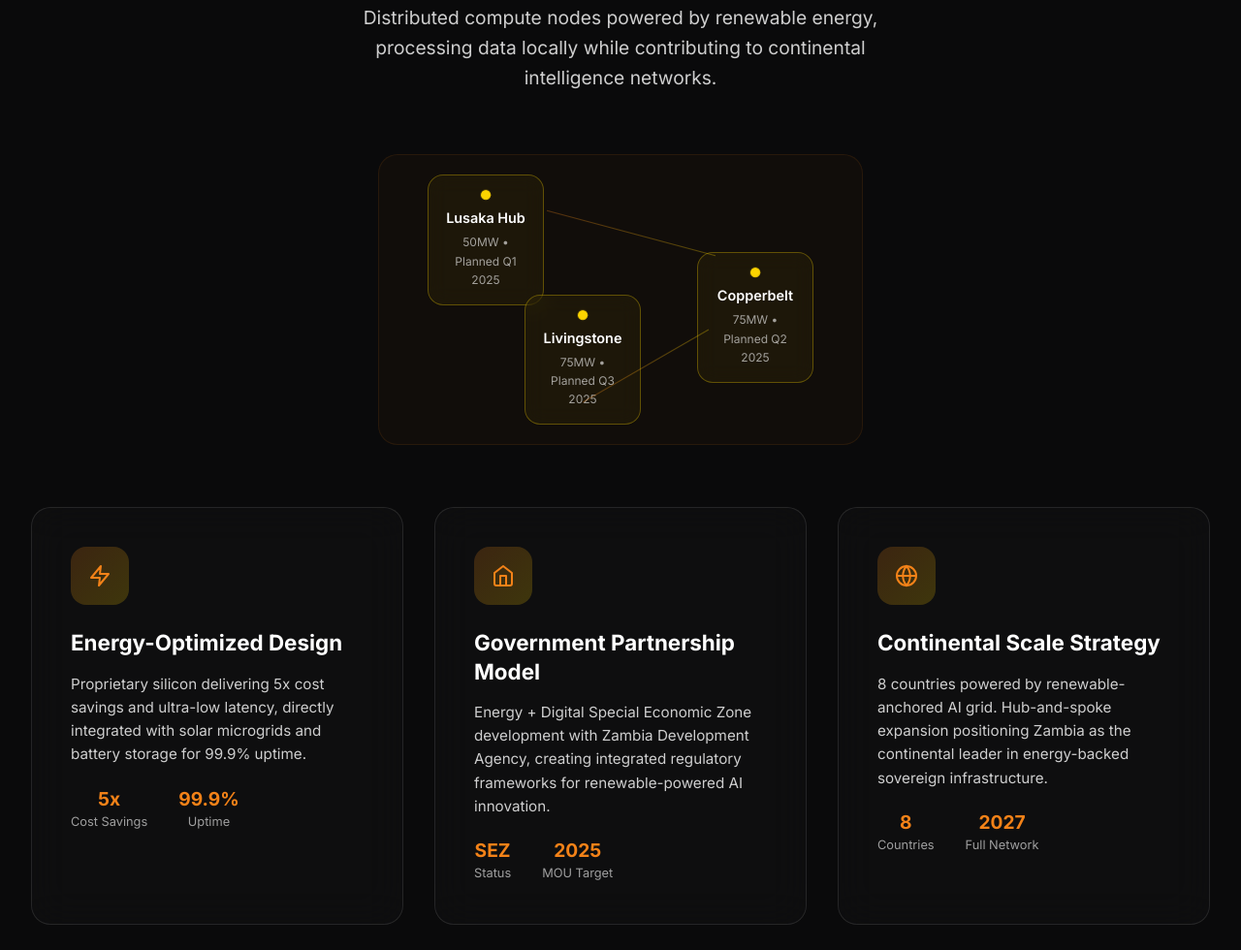
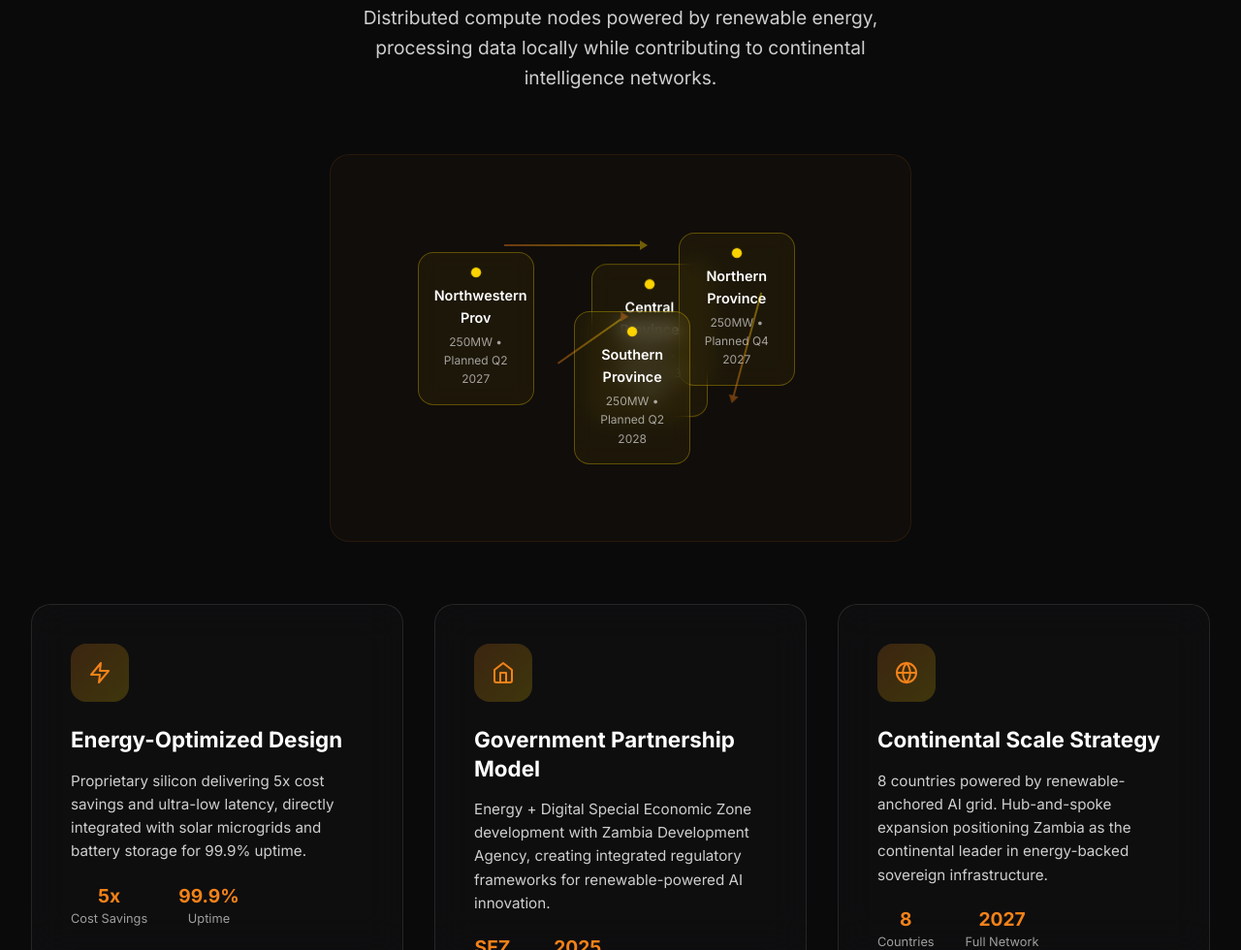
Before and after one commit to Mabspro/CopperCloud.ai, a website: page index.html in a window 1280 px wide. Shown: the part 1735-2715 px from the top of the page at 97% size. Drawn offline with Linux system fonts and the light colour scheme.

Commit message:
Add interactive provincial infrastructure map with deployment sequence
INTERACTIVE FEATURES:
✅ Directional arrows showing deployment sequence
   • Phase 1: Central Province (Q3 2026) - foundation
   • Phase 2: Northwestern Province (Q2 2027) via Central
   • Phase 3: Northern Province (Q4 2027) via Northwestern
   • Phase 4: Southern Province (Q2 2028) via Northern

✅ Enhanced hover interactivity
   • Province cards lift and scale on hover
   • Glow effects highlight active province
   • Connected arrows illuminate on hover
   • Pulse animation intensifies on hover

✅ Visual deployment flow
   • Copper-to-gold gradient arrows
   • Sequential expansion visualization
   • Geographic positioning based on Zambia map

USER EXPERIENCE:
- Hover over any province to see connections
- Visual storytelling of rollout strategy
- Interactive exploration of infrastructure plan
- Professional, engaging presentation

Total: 1,000MW across 4 provinces (2026-2028)

```diff
--- a/index.html
+++ b/index.html
@@ -132,29 +132,37 @@
 
             <div class="infrastructure-visual">
                 <div class="grid-visualization">
-                    <div class="grid-node planned" data-location="Lusaka">
+                    <div class="grid-node planned" data-location="Central">
                         <div class="node-pulse"></div>
                         <div class="node-info">
-                            <h4>Lusaka Hub</h4>
-                            <p>50MW • Planned Q1 2025</p>
+                            <h4>Central Province</h4>
+                            <p>250MW • Planned Q3 2026</p>
                         </div>
                     </div>
-                    <div class="grid-node planned" data-location="Copperbelt">
+                    <div class="grid-node planned" data-location="Northwestern">
                         <div class="node-pulse"></div>
                         <div class="node-info">
-                            <h4>Copperbelt</h4>
-                            <p>75MW • Planned Q2 2025</p>
+                            <h4>Northwestern Prov</h4>
+                            <p>250MW • Planned Q2 2027</p>
                         </div>
                     </div>
-                    <div class="grid-node planned" data-location="Livingstone">
+                    <div class="grid-node planned" data-location="Northern">
                         <div class="node-pulse"></div>
                         <div class="node-info">
-                            <h4>Livingstone</h4>
-                            <p>75MW • Planned Q3 2025</p>
+                            <h4>Northern Province</h4>
+                            <p>250MW • Planned Q4 2027</p>
+                        </div>
+                    </div>
+                    <div class="grid-node planned" data-location="Southern">
+                        <div class="node-pulse"></div>
+                        <div class="node-info">
+                            <h4>Southern Province</h4>
+                            <p>250MW • Planned Q2 2028</p>
                         </div>
                     </div>
                     <div class="connection-line line-1"></div>
                     <div class="connection-line line-2"></div>
+                    <div class="connection-line line-3"></div>
                 </div>
             </div>
 
--- a/styles.css
+++ b/styles.css
@@ -604,8 +604,8 @@ body {
 
 .grid-visualization {
     position: relative;
-    width: 500px;
-    height: 300px;
+    width: 600px;
+    height: 400px;
     background: rgba(243, 130, 24, 0.03);
     border: 1px solid rgba(243, 130, 24, 0.1);
     border-radius: var(--border-radius-lg);
@@ -623,6 +623,24 @@ body {
     backdrop-filter: blur(10px);
     text-align: center;
     transition: all var(--transition-medium);
+    cursor: pointer;
+}
+
+.grid-node:hover {
+    transform: translateY(-5px) scale(1.05);
+    border-color: var(--copper-primary);
+    background: rgba(243, 130, 24, 0.15);
+    box-shadow: 0 10px 30px rgba(243, 130, 24, 0.3);
+    z-index: 10;
+}
+
+.grid-node:hover .node-pulse {
+    animation: nodePulseHover 1s infinite;
+}
+
+@keyframes nodePulseHover {
+    0%, 100% { opacity: 1; transform: scale(1.5); }
+    50% { opacity: 0.8; transform: scale(2); }
 }
 
 .grid-node.active {
@@ -635,19 +653,48 @@ body {
     background: rgba(255, 215, 0, 0.05);
 }
 
-.grid-node:nth-child(1) {
-    top: 20px;
-    left: 50px;
+/* Highlight connected arrows on hover */
+.grid-node:nth-child(1):hover ~ .line-1,
+.grid-node:nth-child(2):hover ~ .line-1 {
+    opacity: 1;
+    filter: drop-shadow(0 0 8px var(--copper-primary));
 }
 
-.grid-node:nth-child(2) {
-    top: 100px;
-    right: 50px;
+.grid-node:nth-child(2):hover ~ .line-2,
+.grid-node:nth-child(3):hover ~ .line-2 {
+    opacity: 1;
+    filter: drop-shadow(0 0 8px var(--gold));
 }
 
+.grid-node:nth-child(3):hover ~ .line-3,
+.grid-node:nth-child(4):hover ~ .line-3 {
+    opacity: 1;
+    filter: drop-shadow(0 0 8px var(--copper-primary));
+}
+
+/* Central Province (Lusaka) - Center-right */
+.grid-node:nth-child(1) {
+    top: 48%;
+    left: 55%;
+    transform: translate(-50%, -50%);
+}
+
+/* Northwestern Province - Upper left */
+.grid-node:nth-child(2) {
+    top: 25%;
+    left: 15%;
+}
+
+/* Northern Province - Upper center-right */
 .grid-node:nth-child(3) {
-    bottom: 20px;
-    left: 150px;
+    top: 20%;
+    left: 60%;
+}
+
+/* Southern Province - Lower center-left */
+.grid-node:nth-child(4) {
+    bottom: 20%;
+    left: 42%;
 }
 
 .node-pulse {
@@ -682,23 +729,74 @@ body {
 
 .connection-line {
     position: absolute;
-    height: 1px;
     background: linear-gradient(90deg, var(--copper-primary), var(--gold));
-    opacity: 0.3;
+    opacity: 0.4;
+    transition: opacity var(--transition-medium);
 }
 
+/* Arrow from Central to Northwestern (Phase 2) */
 .line-1 {
-    top: 80px;
-    left: 170px;
-    width: 180px;
+    top: 42%;
+    left: 220px;
+    width: 80px;
+    height: 2px;
+    transform: rotate(-35deg);
+    transform-origin: right center;
+}
+
+.line-1::after {
+    content: '';
+    position: absolute;
+    right: -8px;
+    top: -4px;
+    width: 0;
+    height: 0;
+    border-left: 8px solid var(--copper-primary);
+    border-top: 5px solid transparent;
+    border-bottom: 5px solid transparent;
+    transform: rotate(35deg);
+}
+
+/* Arrow from Northwestern to Northern (Phase 3 connection) */
+.line-2 {
+    top: 23%;
+    left: 30%;
+    width: 140px;
+    height: 2px;
+}
+
+.line-2::after {
+    content: '';
+    position: absolute;
+    right: -8px;
+    top: -4px;
+    width: 0;
+    height: 0;
+    border-left: 8px solid var(--gold);
+    border-top: 5px solid transparent;
+    border-bottom: 5px solid transparent;
+}
+
+/* Arrow from Northern to Southern (Phase 4 connection) */
+.line-3 {
+    top: 35%;
+    right: 28%;
+    width: 2px;
+    height: 110px;
+    background: linear-gradient(180deg, var(--gold), var(--copper-primary));
     transform: rotate(15deg);
 }
 
-.line-2 {
-    bottom: 80px;
-    left: 200px;
-    width: 150px;
-    transform: rotate(-30deg);
+.line-3::after {
+    content: '';
+    position: absolute;
+    bottom: -8px;
+    left: -4px;
+    width: 0;
+    height: 0;
+    border-top: 8px solid var(--copper-primary);
+    border-left: 5px solid transparent;
+    border-right: 5px solid transparent;
 }
 
 /* Cards Grid */
```
